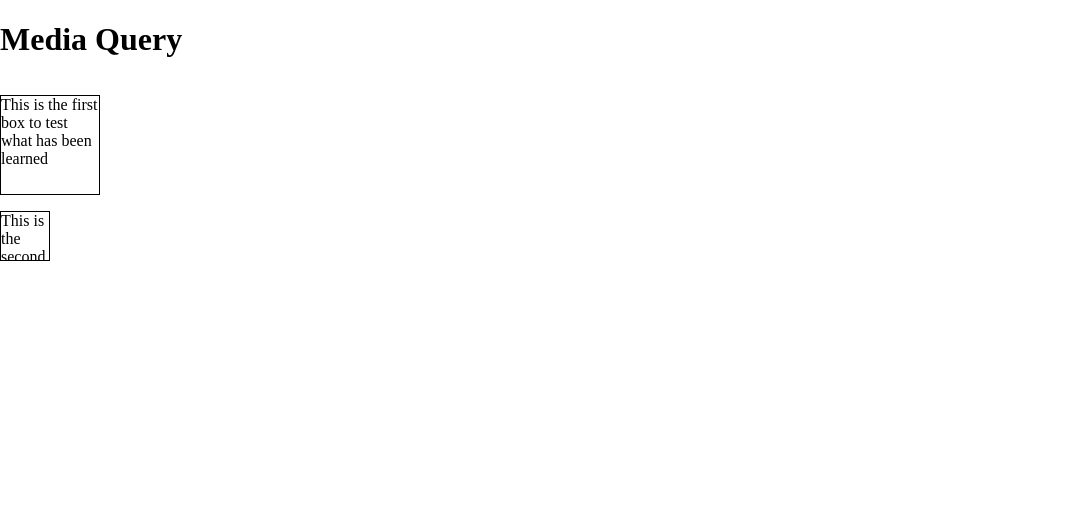
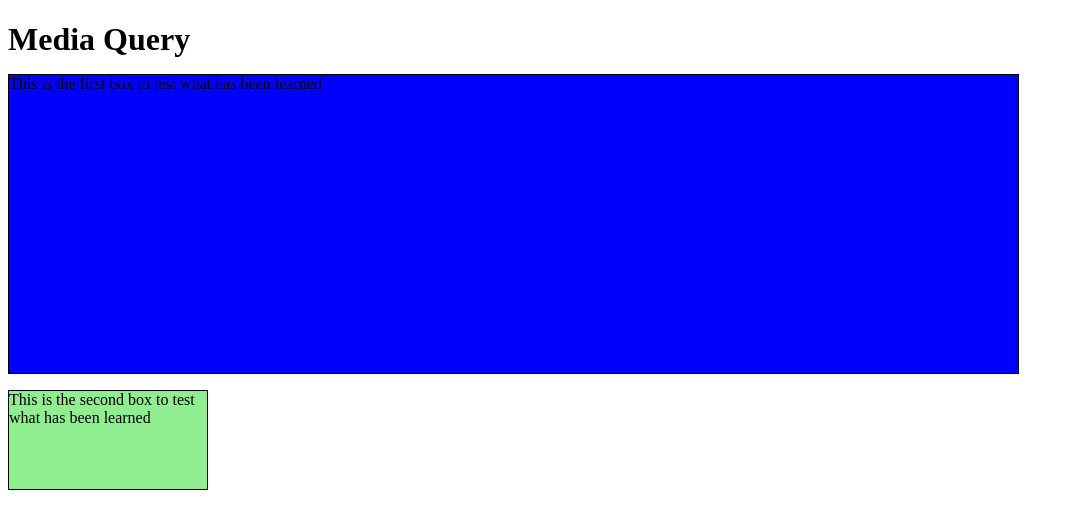
Before and after one commit to Khamzakhon/coursera, a plain HTML site: page site/media query.html in a window 1280 px wide. Shown: the whole page, without its empty margins (0-1082 px from the left). Drawn offline with Linux system fonts and the light colour scheme.

Commit message:
responsive layout

```diff
--- a/site/media query.html
+++ b/site/media query.html
@@ -9,11 +9,9 @@
 * {
 	box-sizing: border-box;
 }
-body {
-	margin: 0;
-}
+
 h1 {
-	padding-bottom: 15px;
+	margin-bottom: 15px;
 }
 
 p {
@@ -21,27 +19,36 @@ p {
 	overflow: auto;
 }
 #p1 {
+	width: 300px;
+	height: 300px;
+	background-color: blue;
+}
+#p2 {
 	width: 100px;
 	height: 100px;
+	background-color: lightgreen;
 }
-#p2 {
-	width: 50px;
-	height: 50px;
-}
-@media (max-width:991) {
+@media (min-width:992px) and (max-width:1199px) {
 	#p1 {
 		width: 50%;
-		height: 100px;
 	}
 	#p2 {
 		width: 30%;
-		height: 50px;
+		height: 100px;
+	}
+}
+@media (min-width:1200px) {
+	#p1 {
+		width: 80%;
+	}
+	#p2 {
+		width: 200px;
 	}
 }
 
 </style>
-<body>
-<h1>Media Query</h1>
+<body
+><h1>Media Query</h1>
 <p id="p1">This is the first box to test what has been learned</p>
 <p id="p2">This is the second box to test what has been learned</p>
 </body>
```
Also changed, not shown: site/responsive layout.html (added, +20 -0 lines).
